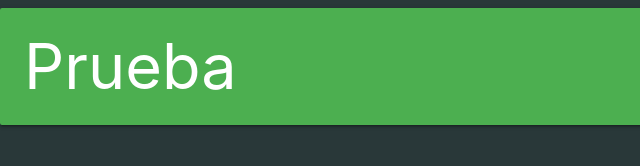
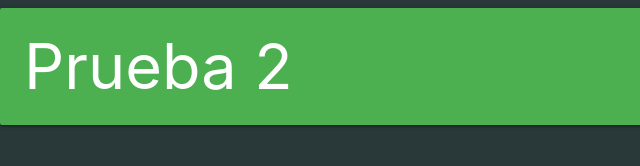
Before and after one commit to MarkidsMV/hola, a plain HTML site: page index.html in a window 1280 px wide. Shown: the full height of the page, 0-640 px from the left. Drawn offline with nearby package versions, Linux system fonts and the light colour scheme.

Commit message:
Convenciendo a Gladys

```diff
--- a/index.html
+++ b/index.html
@@ -13,7 +13,7 @@
 
 </head>
 <body class="">
-	<h1 class="card-panel green white-text">Prueba</h1>
+	<h1 class="card-panel green white-text">Prueba 2</h1>
 	<header id="header" class="dos">
 
 	</header><!-- /header -->
```
